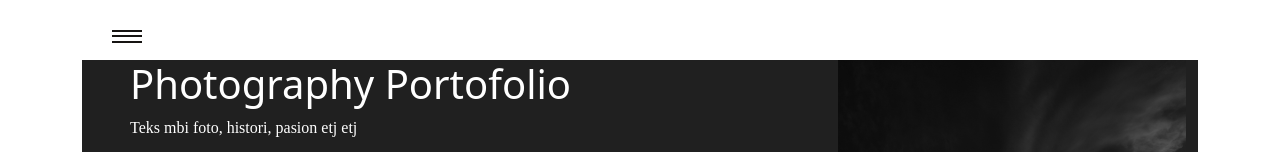
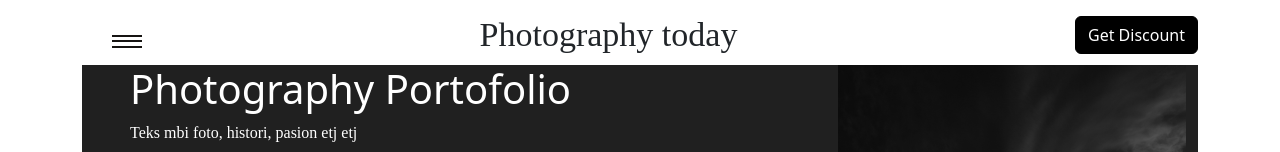
Before and after one commit to ArberShkurti/site, a React (Create React App) app: page / in a window 1280 px wide. Shown: the top 152 px of the page. Built offline with nearby package versions, Linux system fonts and the light colour scheme.

Commit message:
header text

```diff
--- a/src/App.scss
+++ b/src/App.scss
@@ -275,3 +275,13 @@
     }
   }
 }
+
+.header {
+  margin-top: 0.75rem;
+  margin-top: 0.3rem;
+}
+
+.logo {
+  font-family: 'Forum';
+  font-size: 34px;
+}
--- a/src/Components/Header.jsx
+++ b/src/Components/Header.jsx
@@ -1,9 +1,10 @@
 import React from "react";
+import { Button } from "react-bootstrap";
 
 
 const Header = ({ navbarOpen, setNavbarOpen }) => {
   return (
-    <div>
+    <div className="d-flex header justify-content-between align-items-center">
         <button className={navbarOpen ? 'menu-btn expanded' : 'menu-btn'}
               onClick={() => setNavbarOpen((prevNavbarOpen) => !prevNavbarOpen)}>
                 <div className="menu-icon-container">
@@ -12,6 +13,10 @@ const Header = ({ navbarOpen, setNavbarOpen }) => {
                     <span className="icon-line"></span>
                 </div>
             </button>
+            <div className="logo">Photography today</div>
+            <div className="contact-btw">
+             <Button variant="primary">Get Discount</Button>
+            </div>
     </div>
   )
 }
```
